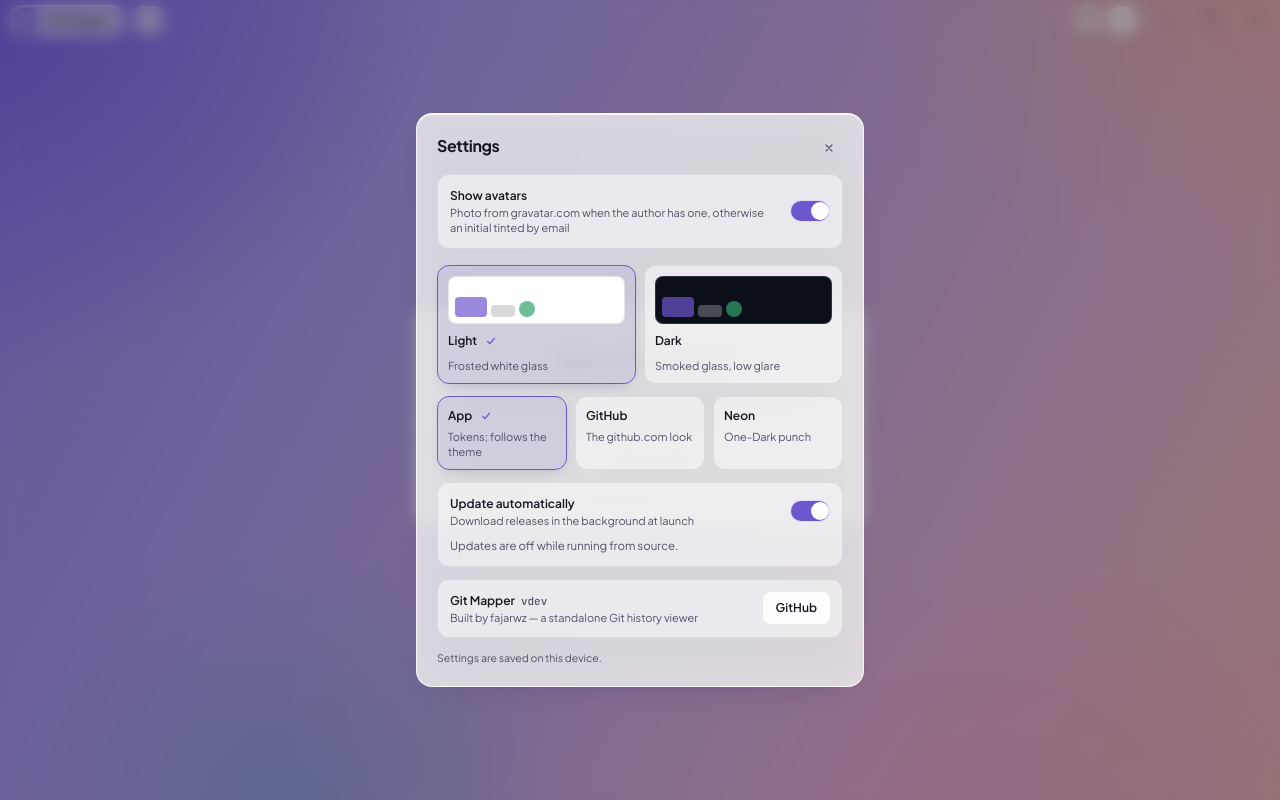
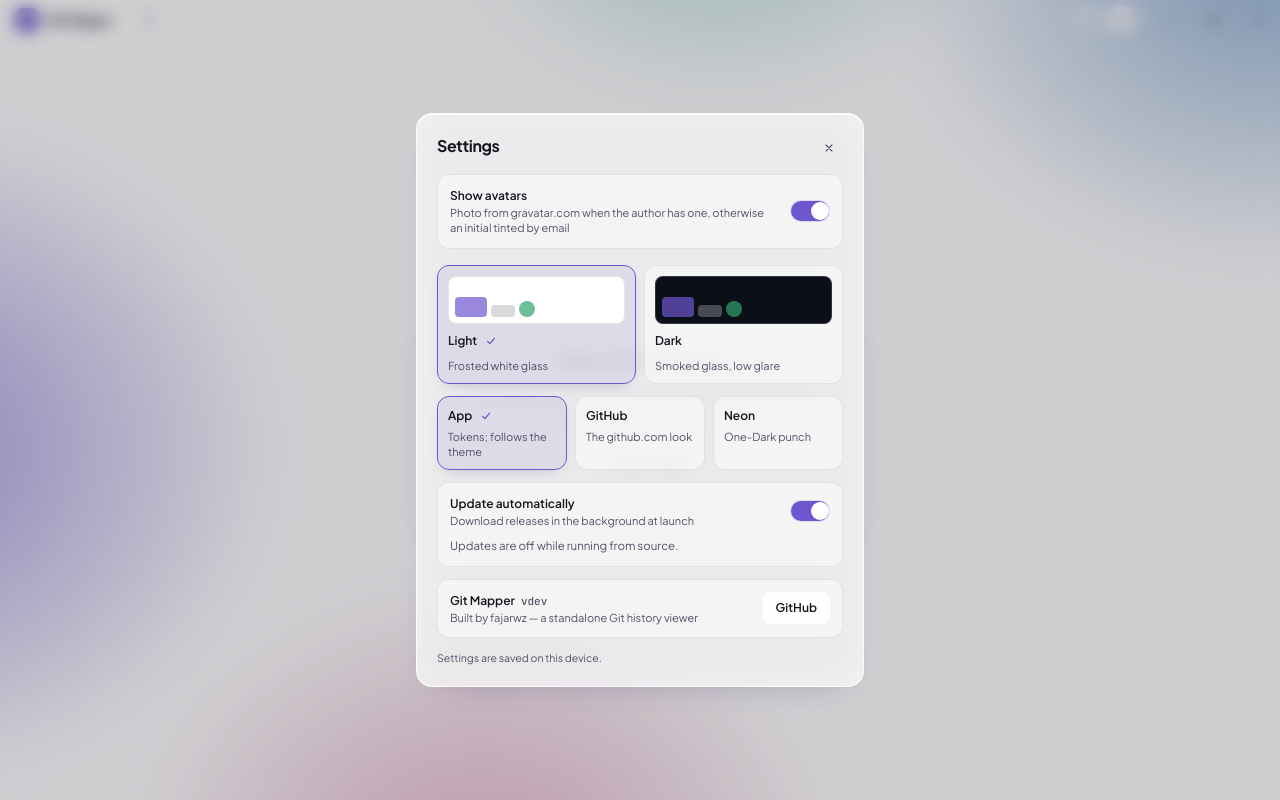
Before and after one commit to fajarwz/git-mapper, a React (Vite) app: page / in a window 1280 px wide. Both pictures are taken after a click on the button 1122 px from the left and 20 px from the top of the page. Built offline with nearby package versions, Linux system fonts and the light colour scheme.

Commit message:
ui: white canvas with corner glows, dark halos go white; the popup scrim drops to .2

```diff
--- a/src/index.css
+++ b/src/index.css
@@ -47,7 +47,7 @@
   --color-sheet-strong: rgb(255 255 255 / 0.85);
   --color-hover-glass: rgb(110 86 207 / 0.07);
   --color-selected-glass: rgb(110 86 207 / 0.12);
-  --color-scrim: rgb(16 12 28 / 0.35);
+  --color-scrim: rgb(16 12 28 / 0.2);
 
   /* Graph lanes: 6 distinct muted hues that stay separate against glass. */
   --color-lane-1: #6e56cf;
@@ -221,30 +221,33 @@
     text-rendering: optimizeLegibility;
   }
 
-  /* Colour fields behind the glass panels; these are what the backdrop blur picks up.
-     The linear base keeps saturation high across the whole canvas (radial spots alone
-     wash out); the radials add the aurora accents, like the reference art. */
+  /* Colour field behind the glass panels; this is what the backdrop blur picks up.
+     White canvas with soft glowing corners: quiet daylight for the glass, the
+     glows carry the colour so saturation lives at the edges, not under text. */
   body::before {
     content: "";
     position: fixed;
     inset: -12%;
     z-index: 0;
     pointer-events: none;
+    background-color: #ffffff;
     background-image:
-      radial-gradient(34rem 28rem at 88% 6%, rgb(226 168 122 / 0.55), transparent 70%),
-      radial-gradient(30rem 26rem at 76% 96%, rgb(228 141 180 / 0.5), transparent 72%),
-      radial-gradient(26rem 22rem at 28% 90%, rgb(96 148 196 / 0.5), transparent 70%),
-      radial-gradient(40rem 32rem at 8% 10%, rgb(110 82 216 / 0.75), transparent 72%),
-      linear-gradient(118deg, #8a6fe0 0%, #a795dd 36%, #d3a6c4 70%, #e2b194 100%);
-    filter: blur(18px);
+      radial-gradient(36rem 30rem at 90% 4%, rgb(71 127 184 / 0.6), transparent 68%),
+      radial-gradient(32rem 28rem at 40% 100%, rgb(207 106 146 / 0.5), transparent 70%),
+      radial-gradient(28rem 24rem at 55% -6%, rgb(47 161 134 / 0.45), transparent 68%),
+      radial-gradient(36rem 30rem at 2% 55%, rgb(110 86 207 / 0.6), transparent 70%);
+    filter: blur(24px);
   }
 
   .dark body::before {
+    /* Same glowing treatment, but the glows go white: deep dark canvas,
+       light halos breathing at the corners. */
+    background-color: transparent;
     background-image:
-      radial-gradient(38rem 30rem at 10% 12%, rgb(96 68 200 / 0.5), transparent 66%),
-      radial-gradient(34rem 28rem at 90% 4%, rgb(219 148 92 / 0.4), transparent 70%),
-      radial-gradient(30rem 26rem at 78% 96%, rgb(228 141 180 / 0.38), transparent 72%),
-      radial-gradient(26rem 22rem at 28% 90%, rgb(96 148 196 / 0.4), transparent 74%);
+      radial-gradient(36rem 30rem at 90% 4%, rgb(255 255 255 / 0.2), transparent 68%),
+      radial-gradient(32rem 28rem at 40% 100%, rgb(255 255 255 / 0.15), transparent 70%),
+      radial-gradient(28rem 24rem at 55% -6%, rgb(255 255 255 / 0.14), transparent 68%),
+      radial-gradient(36rem 30rem at 2% 55%, rgb(255 255 255 / 0.22), transparent 70%);
   }
 
   #root {
```
